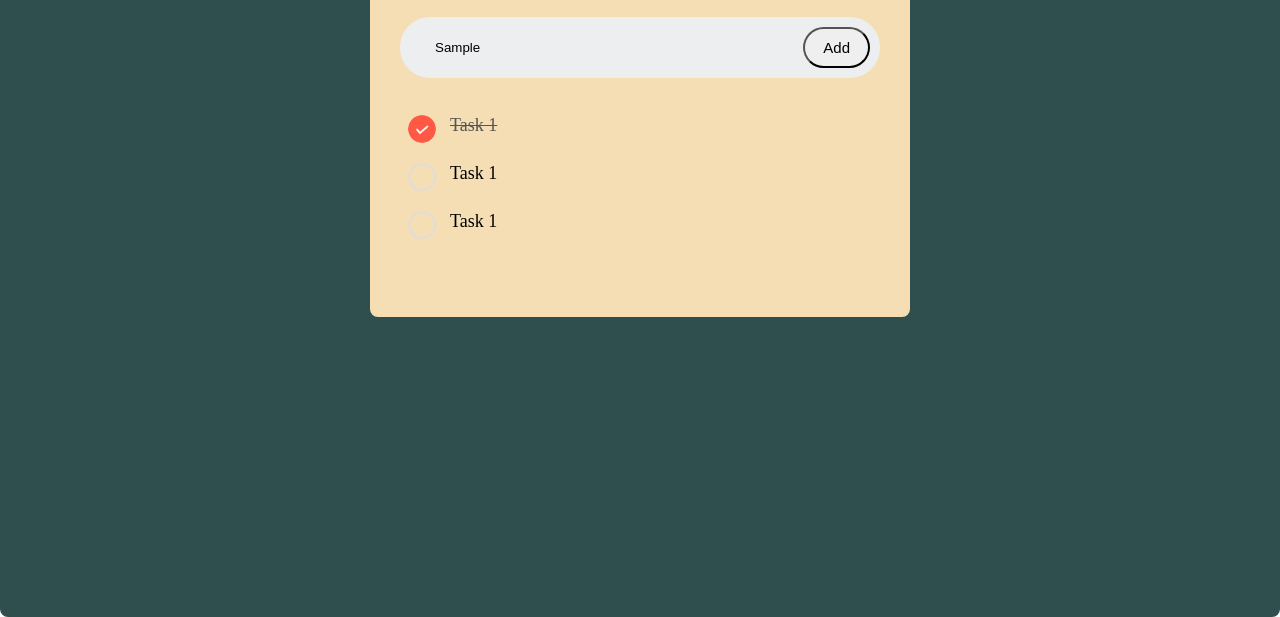
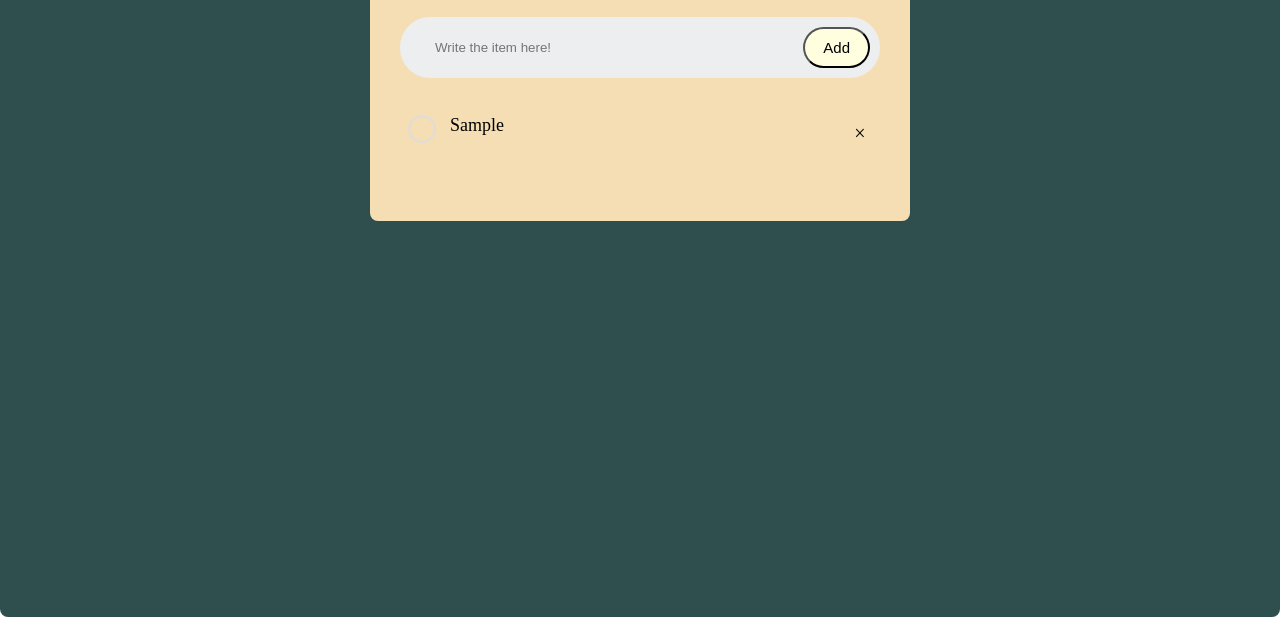
Before and after one commit to cole15sky/To-Do-List, a plain HTML site: page index.html in a window 1280 px wide. Both pictures are taken after typing "Sample" into the empty fields and a click on the button "Add". Shown: the part 183-800 px from the top of the page. Drawn offline with Linux system fonts and the light colour scheme.

Commit message:
Final Edit

```diff
--- a/index.html
+++ b/index.html
@@ -14,15 +14,15 @@
             <h2> To-Do-List <img src="img/to-do-list.png"> </h2>
 
             <div class="row">
-                <input type="text" id="Input-box" placeholder="Add the text for to-do">
-                <button class="btn">Add</button>
+                <input type="text" id="Input-box" placeholder="Write the item here!">
+                <button class="btn" id="button" onclick="addTask()">Add</button>
             </div>
-                <ul id="List-Container">
-                    <li class="checked">Task 1</li>
-                    <li>Task 1</li>
-                    <li>Task 1</li>
+            <ul id="List-Container">
+                <!-- <li class="checked">Task 1</li>
+                    <li>Task 2</li>
+                    <li>Task 3</li> -->
 
-                </ul>
+            </ul>
 
         </div>
     </div>
--- a/script.js
+++ b/script.js
@@ -0,0 +1,43 @@
+let ListContainer = document.getElementById(`List-Container`);
+let InputBox = document.getElementById(`Input-box`);
+
+
+function addTask() {
+    if (InputBox.value === "") {
+        alert("You must insert something!")
+    }
+    else {
+        let li = document.createElement(`li`);
+        li.innerHTML = InputBox.value;
+        ListContainer.appendChild(li);
+        let span = document.createElement(`span`);
+        span.innerHTML = "\u00d7";
+        li.appendChild(span);
+    }
+    InputBox.value = "";
+
+}
+
+
+
+ListContainer.addEventListener('click', function (e) {
+    if (e.target.tagName === "LI") {
+        e.target.classList.toggle("checked");
+        saveData()
+    }
+    else if (e.target.tagName === "SPAN") {
+        e.target.parentElement.remove();
+        saveData()
+    }
+}, false)
+
+
+function saveData() {
+    localStorage.setItem(`data`, ListContainer.innerHTML);
+}
+
+
+function showTask(){
+    ListContainer.innerHTML =localStorage.getItem("data");
+}
+showTask();
--- a/style.css
+++ b/style.css
@@ -53,26 +53,30 @@ input {
     padding: 10px;
     margin: 5px;
 }
-button{
+
+button {
+    background: lightyellow;
     margin: 10px;
     padding: 10px 18px;
-    border-radius: 25px ;
+    border-radius: 25px;
     cursor: pointer;
     font-size: 15px;
 }
-ul li{
+
+ul li {
     list-style: none;
     font-size: 18px;
     cursor: pointer;
     user-select: none;
     padding: 12px 18px 15px 50px;
     position: relative;
+    cursor: pointer;
 }
 
-ul li::before{
+ul li::before {
     height: 28px;
     width: 28px;
-    color:red;
+    color: red;
     border-radius: 50%;
     content: '';
     background-image: url(img/unchecked.png);
@@ -83,13 +87,29 @@ ul li::before{
     left: 8px;
 }
 
-ul li.checked{
+ul li.checked {
     color: #555;
     text-decoration: line-through;
 
 }
 
-ul li.checked::before{
+ul li.checked::before {
     background-image: url(img/checked.png);
 
 }
+
+ul li span {
+    width: 40px;
+    height: 40px;
+    position: absolute;
+    right: 0;
+    top: 10px;
+    font-size: 20px;
+    line-height: 40px;
+    text-align: center;
+    border-radius: 50%;
+}
+
+ul li span:hover {
+    background: red;
+}
```
Lines whose indentation alone changed are shown as unchanged.
